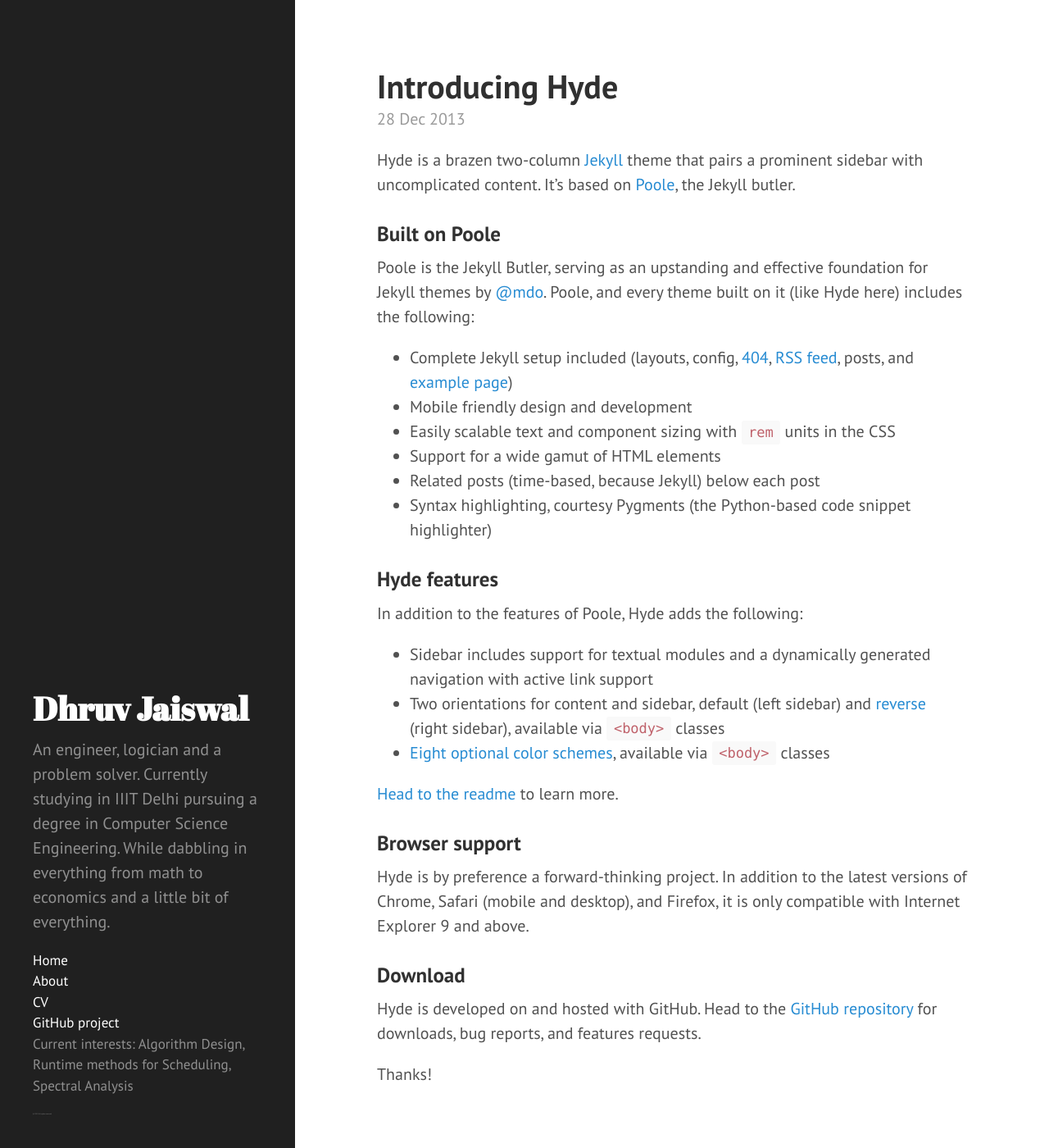
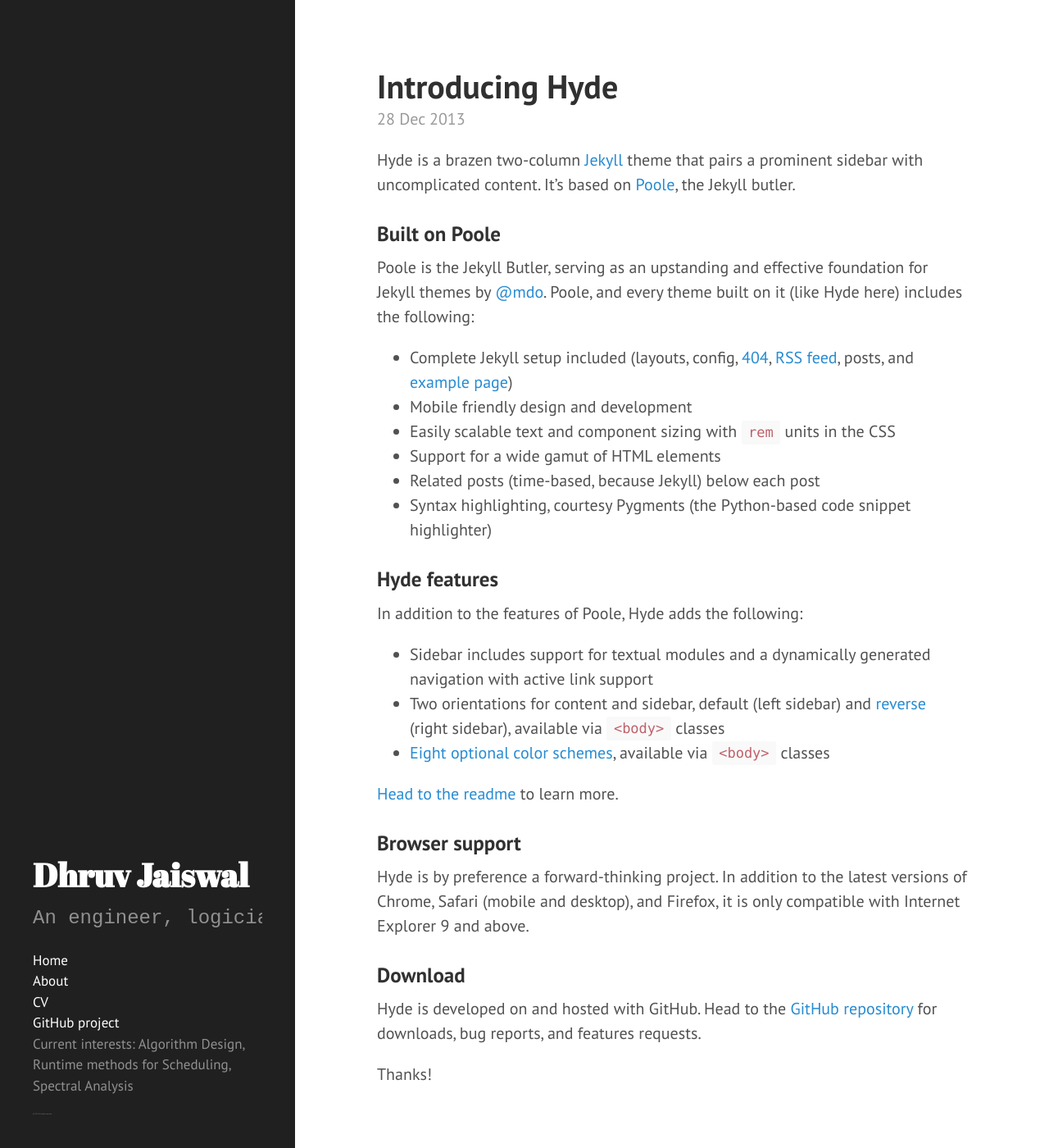
Before and after one commit to CobaltIII/CobaltIII.github.io, a Jekyll site: the page built from index.html, in a window 1280 px wide and 1400 px high. Shown: the whole window at 82% size. Built offline with Jekyll 4.4.1, drawn with Linux system fonts in a browser that asks for light colours; Markdown is read by kramdown in place of the engine named in the settings; the list of posts is cut into pages by our own code.

Commit message:
Update poole.css

```diff
--- a/public/css/poole.css
+++ b/public/css/poole.css
@@ -257,11 +257,44 @@ tbody tr:nth-child(odd) th {
  *
  * Extend paragraphs with `.lead` for larger introductory text.
  */
-
+/*
 .lead {
   font-size: 1rem;
   font-weight: 300;
 }
+*/
+
+@import url('https://fonts.googleapis.com/css2?family=Special+Elite&display=swap');
+
+/* Typewriter Effect for .lead */
+.lead {
+    font-family: 'Special Elite', 'Courier New', Courier, monospace;
+    font-size: 1.2rem;
+    white-space: nowrap;
+    overflow: hidden;
+    display: inline-block;
+    width: 0; /* Initially hidden */
+    animation: typing 4s steps(30, end) forwards;
+    position: relative;
+}
+
+/* Typing Effect */
+@keyframes typing {
+    from { width: 0; }
+    to { width: 100%; } /* Full width */
+}
+
+/* Blinking Cursor */
+.lead::after {
+    content: '|';
+    display: inline-block;
+    animation: blink 0.7s infinite;
+}
+
+@keyframes blink {
+    50% { opacity: 0; }
+}
+
 
 
 /*
```
